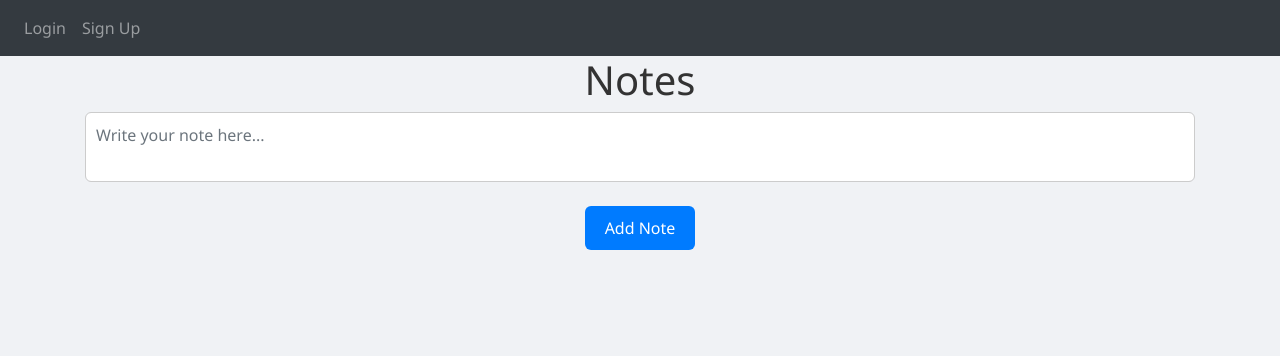
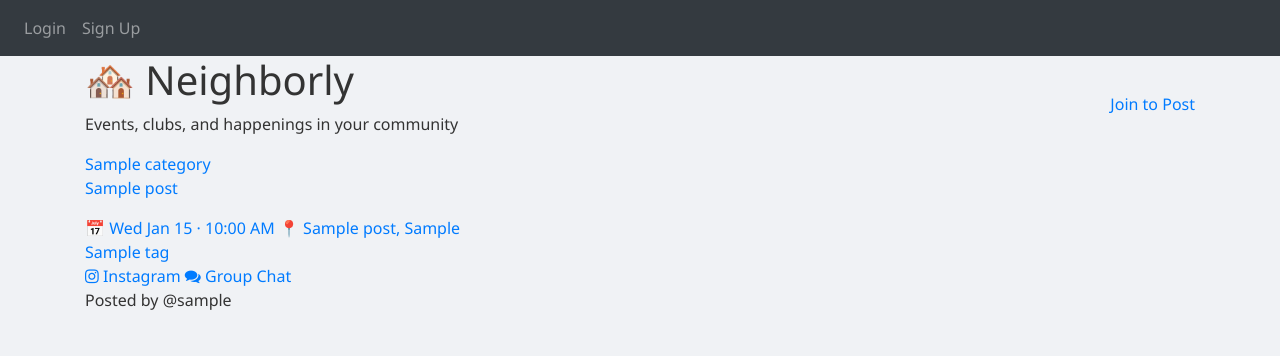
Before and after one commit to jennarentz/projects, a Flask app: template neighborly/website/templates/home.html in a window 1280 px wide. Shown: the top 356 px of the page. Run offline with Flask 3, Linux system fonts and the light colour scheme; the template is opened without the code that fills it: most values are stand-ins (such as "Sample title", 1, 10 or a date in 2020); parts of the project's set-up code (start-up, migrations or seed data) failed here and were passed over; some libraries are stand-ins or nearby versions.

Commit message:
created basic home page html

```diff
--- a/neighborly/website/templates/edit_note.html
+++ b/neighborly/website/templates/edit_post.html
@@ -1,9 +1,9 @@
 {% extends "base.html" %}
-<!-- enters a new page when edit note is clicked-->
-{% block title %}Edit Note{% endblock %}
+<!-- enters a new page when edit post is clicked-->
+{% block title %}Edit Post{% endblock %}
 
 {% block content %}
-<h2 align="center">Edit Note</h2>
+<h2 align="center">Edit Post</h2>
 <form method="POST">
     <textarea name="note" class="form-control" rows="5" required>{{ note.text }}</textarea>
     <br />
--- a/neighborly/website/templates/home.html
+++ b/neighborly/website/templates/home.html
@@ -1,35 +1,83 @@
 {% extends "base.html" %}
-{% block title %}Home{% endblock %}
+{% block title %}Neighborly{% endblock %}
 
 {% block content %}
-<h1 align="center">Notes</h1>
-<ul class="list-group list-group-flush" id="notes">
-    {% for note in user.notes %}
-    <li class="list-group-item">
-        <div class="d-flex justify-content-between align-items-center">
-            <div>
-                <p class="mb-1">{{ note.text }}</p>
-                <!-- add date -->
-                <small class="text-muted">Added on: {{ note.date.strftime('%b %d, %Y') }}</small>
-            </div>
-            <div>
-                <!-- add edit button -->
-                <a href="{{ url_for('views.edit_note', id=note.id) }}" class="btn btn-sm btn-outline-primary mr-2">Edit</a>
-                <button type="button" class="close" onClick="deleteNote({{ note.id }})">
-                    <!-- adds x in corner to delete -->
-                    <span aria-hidden="true">&times;</span>
-                </button>
-            </div>
-        </div>
-    </li>
+<div class="board-header d-flex justify-content-between align-items-center">
+  <div>
+    <h1>🏘️ Neighborly</h1>
+    <p>Events, clubs, and happenings in your community</p>
+  </div>
+  {% if user.is_authenticated %}
+  <a href="/create" class="btn-post">+ Post</a>
+  {% else %}
+  <a href="/login" class="btn-post">Join to Post</a>
+  {% endif %}
+</div>
+
+<!-- Posts grid -->
+<div class="posts-grid" id="posts-grid">
+  {% if posts %}
+    {% for post in posts %}
+    <a href="/post/{{ post.id }}" class="post-card"
+       data-category="{{ post.category }}"
+       data-day="{{ post.event_day or '' }}"
+       data-city="{{ post.location_city or '' }}"
+       data-zip="{{ post.location_zip or '' }}"
+       data-tags="{{ post.tags | map(attribute='name') | join(',') }}">
+
+      <span class="post-card-category cat-{{ post.category }}">{{ post.category }}</span>
+
+      <p class="post-card-title">{{ post.title }}</p>
+
+      <div class="post-card-meta">
+        {% if post.event_date %}
+        <span>📅 {{ post.event_date.strftime('%a %b %-d') }}
+          {% if post.event_time %} · {{ post.event_time.strftime('%-I:%M %p') }}{% endif %}
+        </span>
+        {% elif post.is_recurring %}
+        <span>🔁 Every {{ post.event_day | capitalize }}</span>
+        {% endif %}
+        {% if post.location_name or post.location_city %}
+        <span>📍 {{ post.location_name or '' }}{% if post.location_name and post.location_city %}, {% endif %}{{ post.location_city or '' }}</span>
+        {% endif %}
+      </div>
+
+      {% if post.tags %}
+      <div class="post-card-tags">
+        {% for tag in post.tags %}
+        <span class="post-card-tag">{{ tag.name }}</span>
+        {% endfor %}
+      </div>
+      {% endif %}
+
+      {% if post.instagram_url or post.group_chat_url %}
+      <div class="post-card-social">
+        {% if post.instagram_url %}
+        <a href="{{ post.instagram_url }}" target="_blank" onclick="event.stopPropagation()">
+          <i class="fa fa-instagram"></i> Instagram
+        </a>
+        {% endif %}
+        {% if post.group_chat_url %}
+        <a href="{{ post.group_chat_url }}" target="_blank" onclick="event.stopPropagation()">
+          <i class="fa fa-comments"></i> Group Chat
+        </a>
+        {% endif %}
+      </div>
+      {% endif %}
+
+      <div class="post-card-author">
+        Posted by @{{ post.author.username or post.author.first_name }}
+      </div>
+    </a>
     {% endfor %}
-</ul>
+  {% else %}
+  <div class="empty-state" style="grid-column:1/-1;">
+    <p>No posts yet — be the first to add something!</p>
+    {% if user.is_authenticated %}
+    <a href="/create" class="btn-post">+ Create a Post</a>
+    {% endif %}
+  </div>
+  {% endif %}
+</div>
 
-<form method="POST">
-    <textarea name="note" id="note" class="form-control" placeholder="Write your note here..." required></textarea>
-    <br />
-    <div align="center">
-        <button type="submit" class="btn btn-primary">Add Note</button>
-    </div>
-</form>
 {% endblock %}
```
